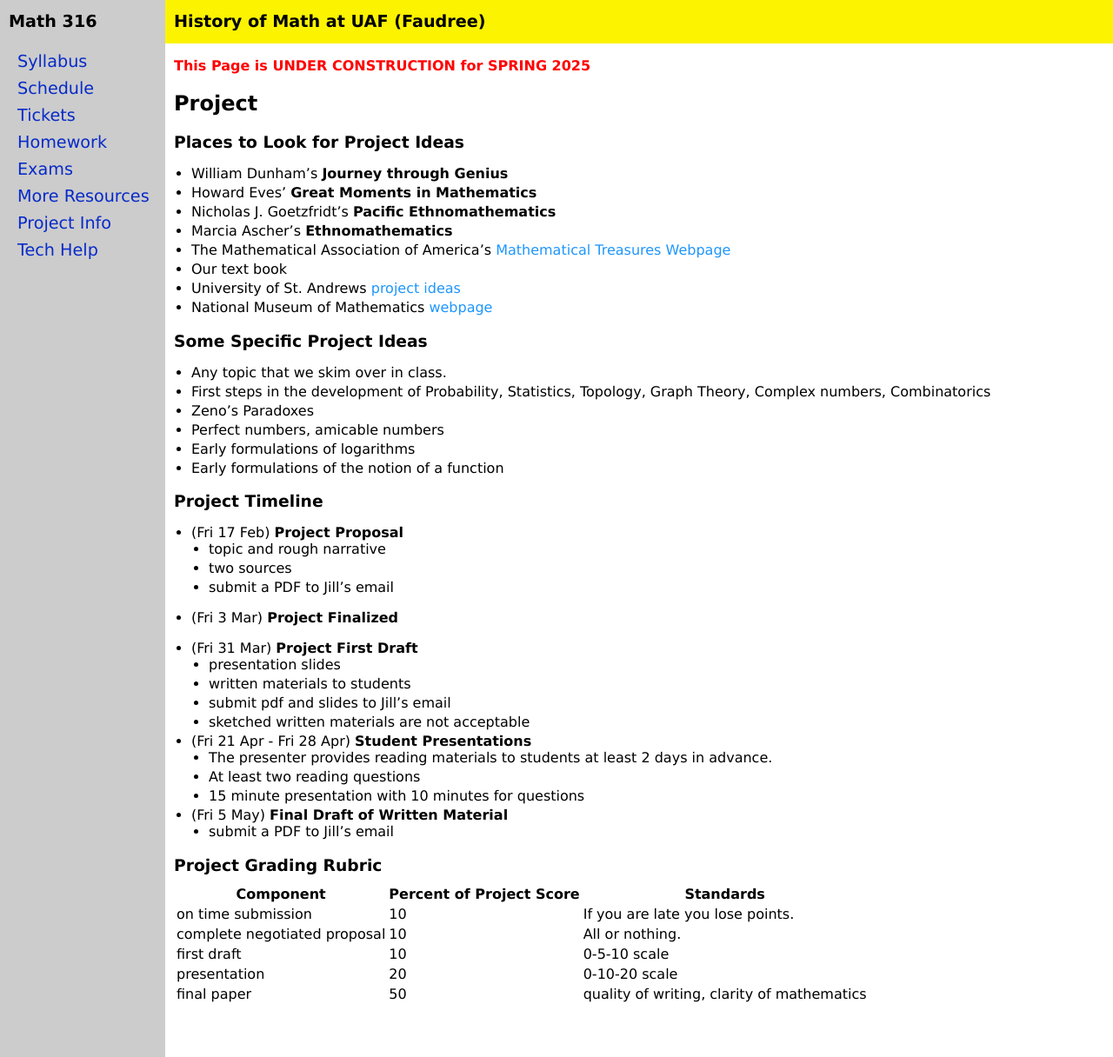
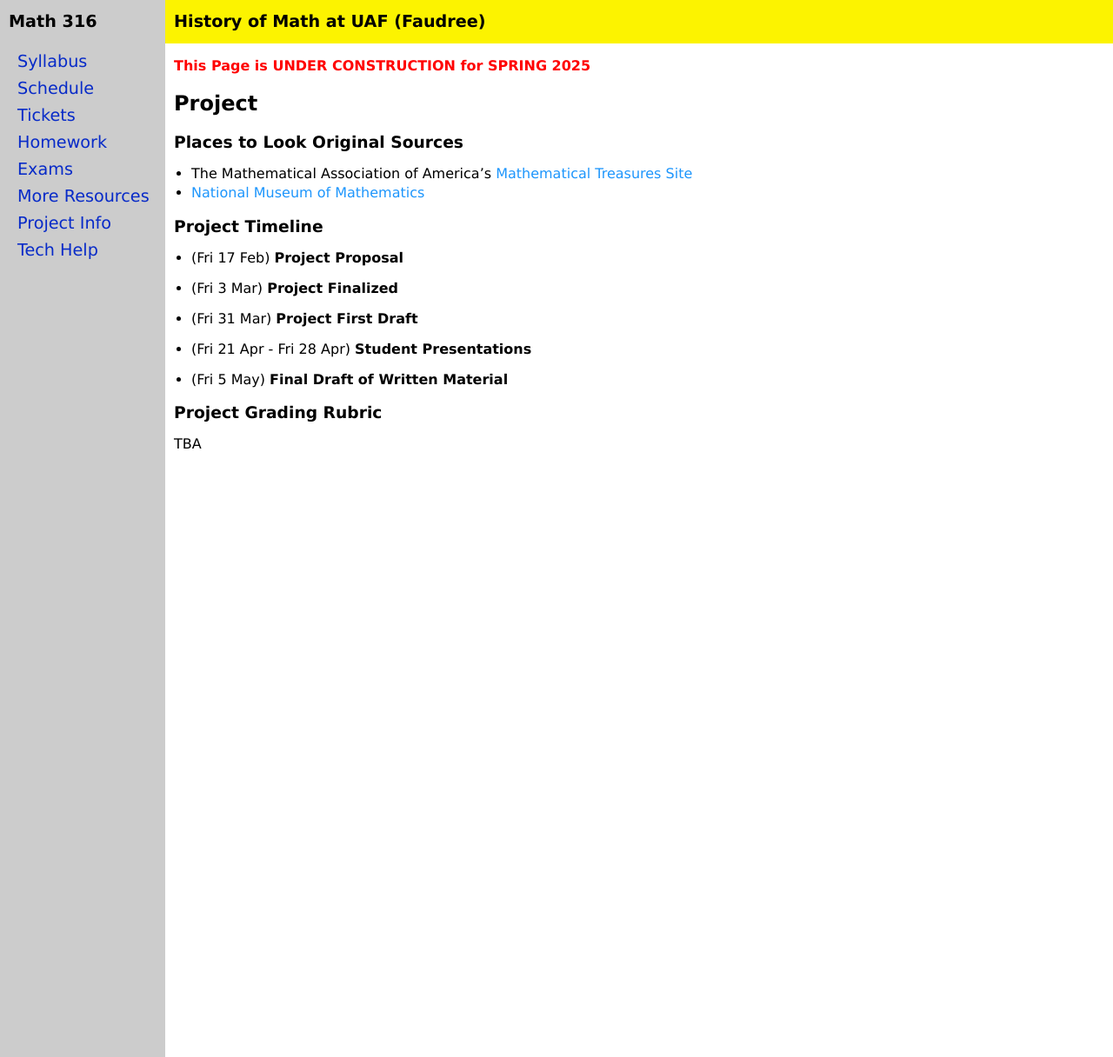
Before and after one commit to jrfaudree/HOM, a Jekyll site: the page built from project.md, in a window 1280 px wide and 1216 px high. Shown: the whole window at 87% size. Built offline with Jekyll 4.4.1, drawn with Linux system fonts in a browser that asks for light colours.

Commit message:
Update project.md

```diff
--- a/project.md
+++ b/project.md
@@ -6,57 +6,26 @@ title: Project
 
 ## Project
 
-### Places to Look for Project Ideas
+### Places to Look Original Sources
 
-* William Dunham's **Journey through Genius**
-* Howard Eves' **Great Moments in Mathematics**
-* Nicholas J. Goetzfridt's **Pacific Ethnomathematics**
-* Marcia Ascher's **Ethnomathematics**
-* The Mathematical Association of America's [Mathematical Treasures Webpage](https://www.maa.org/press/periodicals/convergence/index-to-mathematical-treasures)
-* Our text book
-* University of St. Andrews [project ideas](https://mathshistory.st-andrews.ac.uk/OtherIndexes/histtopics/)
-* National Museum of Mathematics [webpage](https://history-of-mathematics.org/)
-
-### Some Specific Project Ideas
-
-* Any topic that we skim over in class.
-* First steps in the development of Probability, Statistics, Topology, Graph Theory, Complex numbers, Combinatorics
-* Zeno's Paradoxes
-* Perfect numbers, amicable numbers
-* Early formulations of logarithms
-* Early formulations of the notion of a function
+* The Mathematical Association of America's [Mathematical Treasures Site](https://old.maa.org/press/periodicals/convergence/index-to-mathematical-treasures)
+* [National Museum of Mathematics](https://history-of-mathematics.org/)
 
 ### Project Timeline
 
 * (Fri 17 Feb) **Project Proposal**
-  * topic and rough narrative
-  * two sources
-  * submit a PDF to Jill's email
 
 * (Fri 3 Mar) **Project Finalized**
 
 * (Fri 31 Mar) **Project First Draft**
-  * presentation slides
-  * written materials to students
-  * submit pdf and slides to Jill's email
-  * sketched written materials are not acceptable
 
 * (Fri 21 Apr - Fri 28 Apr) **Student Presentations**
-  * The presenter provides reading materials to students at least 2 days in advance.
-  * At least two reading questions
-  * 15 minute presentation with 10 minutes for questions
 
 * (Fri 5 May) **Final Draft of Written Material**
-  * submit a PDF to Jill's email
 
 ### Project Grading Rubric
 
-| Component | Percent of Project Score | Standards |
-|-----------| --------------------------|-------------|
-| on time submission | 10| If you are late you lose points.|
-|complete negotiated proposal | 10 | All or nothing.|
-| first draft | 10 | 0-5-10 scale |
-| presentation | 20 | 0-10-20 scale |
-| final paper | 50 | quality of writing, clarity of mathematics|
+TBA
+
 
 <div style="padding-bottom: 40px"></div>
```
